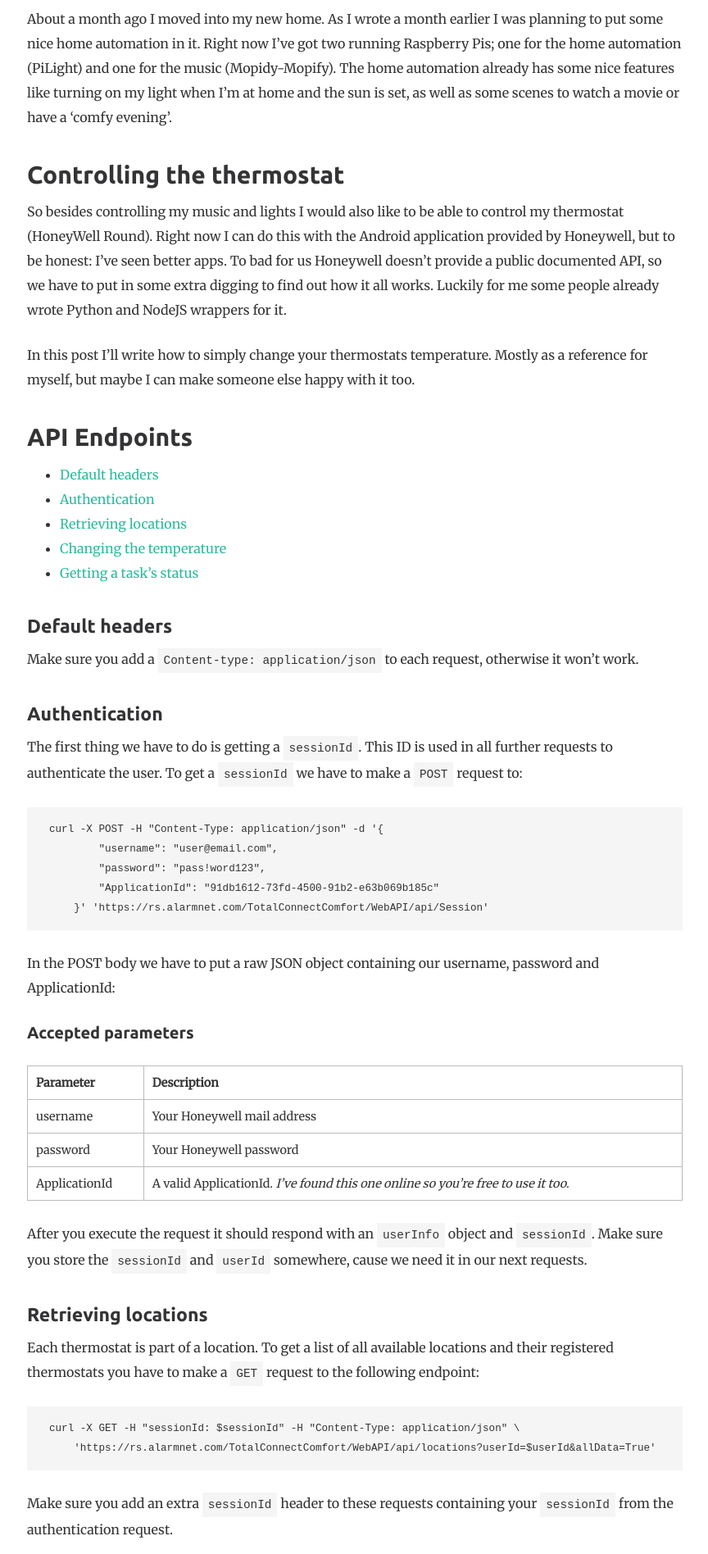
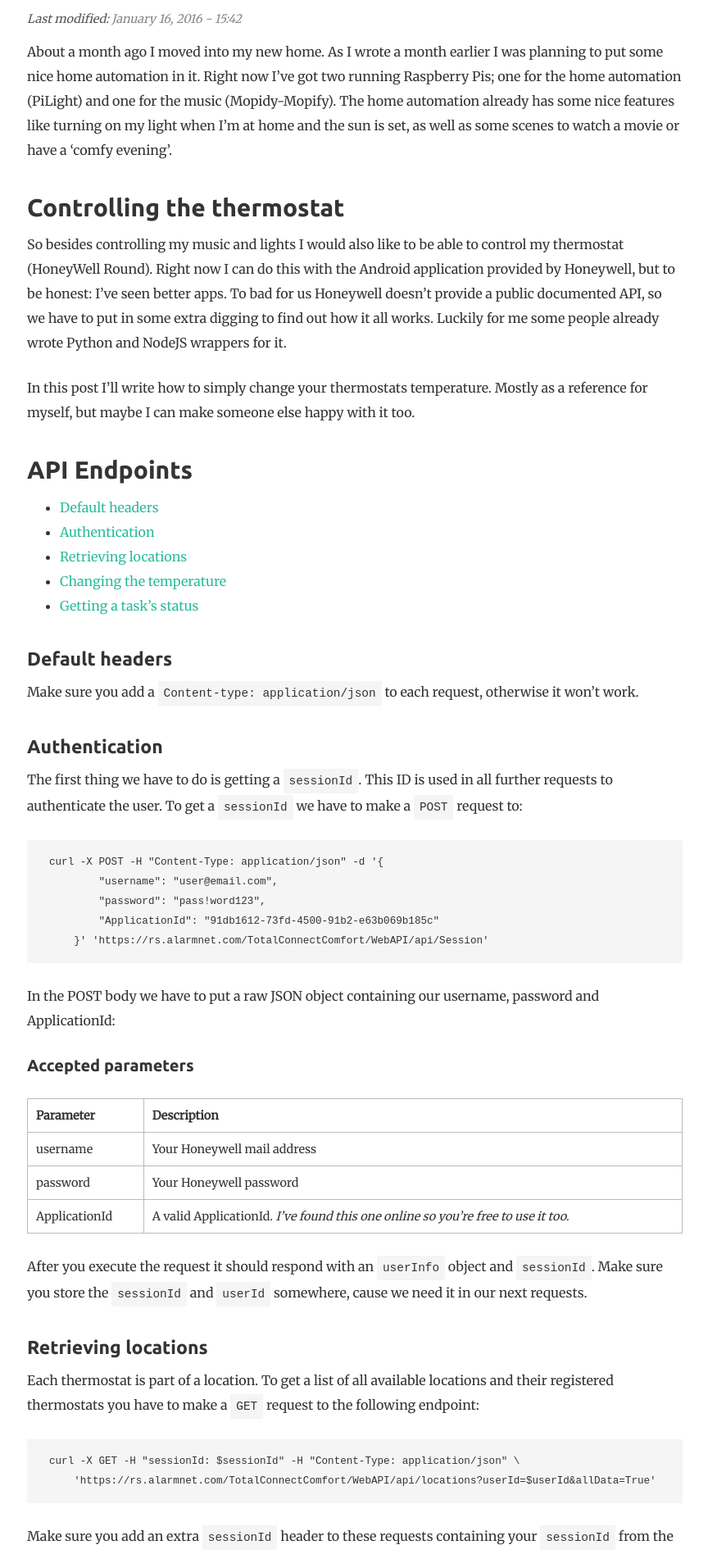
Before and after one commit to dirkgroenen/dirkgroenen.github.io, a Jekyll site: the page built from _posts/2016-01-15-honeywell-API-endpoints-documentation.markdown, in a window 1280 px wide. Shown: the part 984-2880 px from the top of the page at 82% size, without its empty margins (207-1071 px from the left). Built offline with Jekyll 4.4.1, drawn with Linux system fonts in a browser that asks for light colours; nearby versions of some CDN libraries; some web fonts are replaced; comment, search, counter and statistics services are not loaded.

Commit message:
Add modification time

```diff
--- a/_layouts/post.html
+++ b/_layouts/post.html
@@ -31,6 +31,10 @@
     <section class="postcontent singlepost">
         <div class="contentwrap">
             <div class="postdate" itemprop="datePublished">{{ page.date | date: "%B %-d, %Y" }}</div>
+            {% if page.updated != undefined %}
+            <div class="updated">Last modified: <span class="postdate" itemprop="dateModified">{{ page.updated | date: "%B %-d, %Y - %H:%M" }}</span></div>
+            {% endif %}
+
             {{ content }}
             <div class="share">
                 Share:
--- a/_posts/2016-01-15-honeywell-API-endpoints-documentation.markdown
+++ b/_posts/2016-01-15-honeywell-API-endpoints-documentation.markdown
@@ -3,6 +3,7 @@
 title: "Honeywell API documentation"
 subtitle: "An unofficial documentation of its API endpoints."
 date: 2016-01-15 22:15:00
+updated: 2016-01-16 15:42:00
 image: "/assets/images/internet-of-things.jpg"
 fbimage: "/assets/images/internet-of-things.jpg"
 categories: projects
--- a/assets/css/main.css
+++ b/assets/css/main.css
@@ -839,6 +839,17 @@
     margin-bottom: 5px;
 }
 
+.singlepost .updated{
+    color: #555;
+    font-style: italic;
+    font-size: .9em;
+    margin: 0px 0 10px 0;
+}
+
+.singlepost .updated .postdate{
+    font-size: 1em;
+}
+
 .postcontent.singlepost .share{
     margin-top: 25px;
     text-align: right;
```
